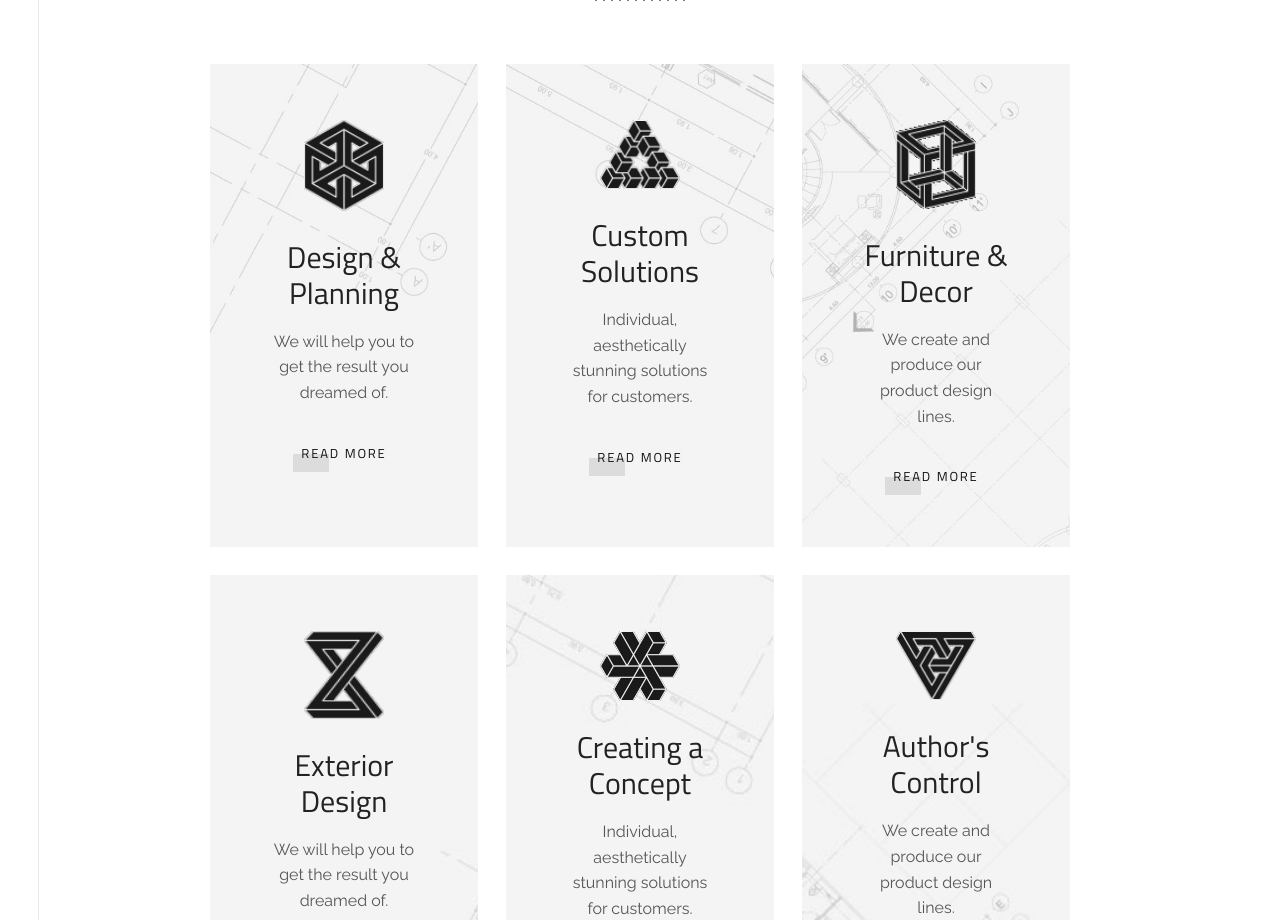
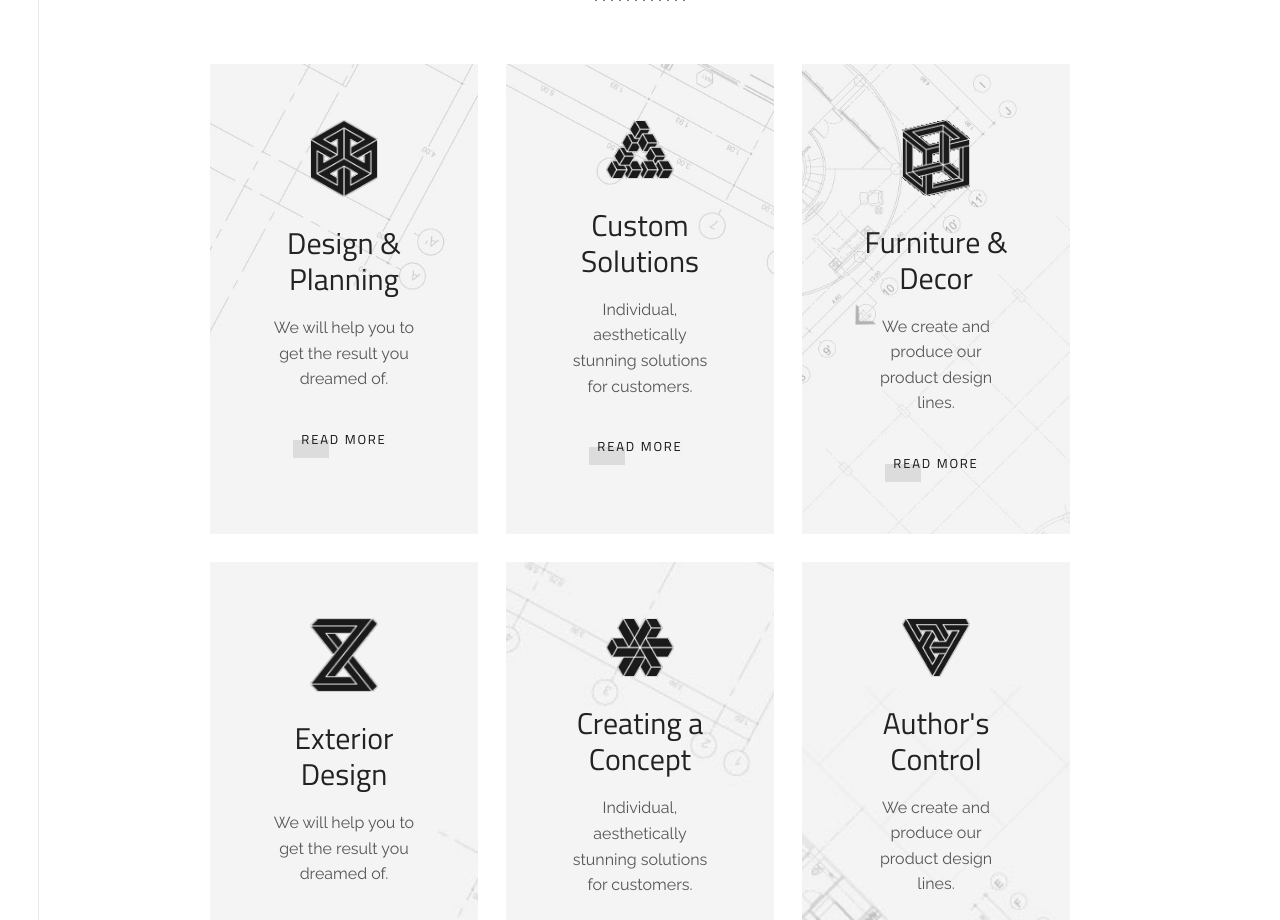
Before and after one commit to Kalandhar01/Siva_con, a Next.js app: page / in a window 1280 px wide. Shown: the part 2940-3860 px from the top of the page. Built offline with nearby package versions, Linux system fonts and the light colour scheme.

Commit message:
feat: reduce service icon size more

```diff
--- a/src/components/Services.tsx
+++ b/src/components/Services.tsx
@@ -88,8 +88,8 @@ export default function Services() {
                     <img
                       src={s.icon}
                       alt=""
-                      width={80}
-                      height={92}
+                      width={68}
+                      height={78}
                       style={{
                         display: "block",
                         filter: isHovered ? "brightness(0) invert(1)" : "none",
```
